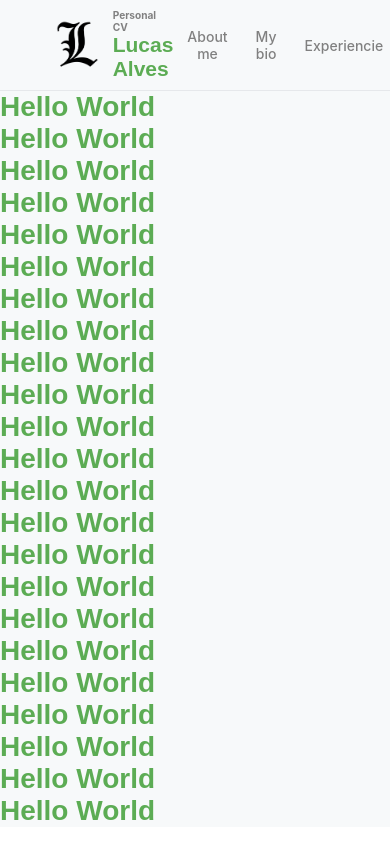
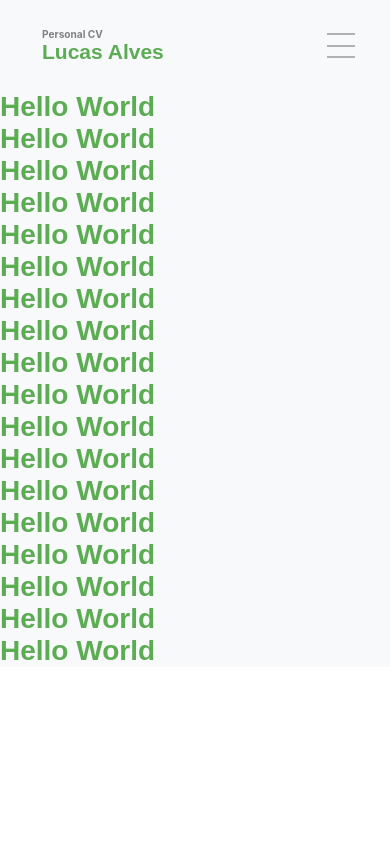
Before and after one commit to CaduRoriz/CVLucasAlves, a Next.js app in the folder cv-lucas/: page / in a window 390 px wide. Built offline with nearby package versions, Linux system fonts and the light colour scheme.

Commit message:
finishing Header

```diff
--- /dev/null
+++ b/cv-lucas/src/components/AboutMe/index.tsx
@@ -0,0 +1,33 @@
+import styles from './styles.module.scss'
+import React from "react";
+
+export function AboutMe () {
+   return (
+        <div className={styles.aboutMe}>
+
+           <h1>Hello World</h1>
+           <h1>Hello World</h1>
+           <h1>Hello World</h1>
+           <h1>Hello World</h1>
+           <h1>Hello World</h1>
+           <h1>Hello World</h1>
+           <h1>Hello World</h1>
+           <h1>Hello World</h1>
+           <h1>Hello World</h1>
+           <h1>Hello World</h1>
+           <h1>Hello World</h1>
+           <h1>Hello World</h1>
+           <h1>Hello World</h1>
+           <h1>Hello World</h1>
+           <h1>Hello World</h1>
+           <h1>Hello World</h1>
+           <h1>Hello World</h1>
+           <h1>Hello World</h1>
+            {/* <div className={styles.apresentation}>
+
+            </div>
+
+            <img className={styles.img}src="" /> */}
+        </div>
+   )
+}
--- /dev/null
+++ b/cv-lucas/src/components/AboutMe/styles.module.scss
@@ -0,0 +1,20 @@
+
+// .aboutMe{
+//     display: flex;
+//     flex-direction: row;
+//     justify-content: center;
+// }
+
+// .apresentation{
+//     width: 10rem;
+//     height: 10rem;
+
+//     background: blue;
+// }
+
+// .img{
+//     width: 10rem;
+//     height: 10rem;
+
+//     background: red;
+// }
--- a/cv-lucas/src/components/Header/index.tsx
+++ b/cv-lucas/src/components/Header/index.tsx
@@ -1,7 +1,12 @@
 import styles from './styles.module.scss'
+import React from "react";
+
 
 export function Header () {
+    const [menuOpen, setMenu] = React.useState(false);
     return(
+
+
         <header className={styles.headerContainer}>
             <img src="logo.png" alt="Logo Lucas Alves'CV"/>
             <div className={styles.logoText}>
@@ -10,23 +15,57 @@ export function Header () {
             </div>
 
             <div className={styles.headerButtons}>
+                     <button className={styles.buttons} >Home</button>
+                    <button className={styles.buttons}>About Me</button>
+                    <button className={styles.buttons}>Experiencie</button>
+                    <button className={styles.buttons}>Education Highlights</button>
+                    <button className={styles.buttons}>Skills</button>
+                    <button className={styles.buttons}>My Projects</button>
+                    <button className={styles.buttonCallme}>Send me an email</button>
+
+            </div>
+
+            <button  className={`${menuOpen ? styles.close : ""} ${styles.hamburguer} `}
+                    onClick={() => setMenu(!menuOpen)}
+
+                    >
+                        <span className={styles.bar1}/>
+                        <span className={styles.bar2}/>
+                        <span className={styles.bar3}/>
+
+            </button>
 
 
-                    <button className={styles.buttons}>About me</button>
+            <div className={`${menuOpen ? styles.visible : ""} ${styles.sideHeaderButtons}`}>
 
-                    <button className={styles.buttons}>My bio</button>
+                <button className={styles.buttons}
+                    onClick={() => {
+                        setMenu(!menuOpen)
 
-                    <button className={styles.buttons}>Experiencie</button>
+                    }}
+                >About Me</button>
+                <button className={styles.buttons}
+                    onClick={() => setMenu(false)}
+                >Experiencie</button>
 
-                    <button className={styles.buttons}>Certificates</button>
+                <button className={styles.buttons}
+                    onClick={() => setMenu(false)}
+                >Education Highlights</button>
 
-                    <button className={styles.buttons}>Skills</button>
+                <button className={styles.buttons}
+                    onClick={() => setMenu(false)}
+                >Skills</button>
 
-                    <button className={styles.buttons}>Contact</button>
+                <button className={styles.buttons}
+                    onClick={() => setMenu(false)}
+                >My Projects</button>
 
-                    <button className={styles.buttonCallme}>Call me right now</button>
+                <button className={styles.buttons}
+                    onClick={() => setMenu(false)}
+                >Send me an email</button>
 
             </div>
+
         </header>
     )
 }
--- a/cv-lucas/src/components/Header/styles.module.scss
+++ b/cv-lucas/src/components/Header/styles.module.scss
@@ -5,16 +5,96 @@
     width: 100%;
     display: flex;
     align-items: center;
+    flex-direction: row;
 
-    padding: 2rem 4rem;
+    padding: 2rem 3rem;
 
-    border-bottom: 1px solid var(--gray-100);
+    // border-bottom: 1px solid var(--gray-100);
 
     img{
+        display: none; //apenas enquanto nao disponibiliza logo real
         height: 50px;
         width: 50px;
     }
+
+    @media (max-width: 935px){
+        padding: 2rem;
+    }
+
 }
+
+.hamburguer{
+    width: 3rem;
+    height: 2.75rem;
+    padding: 0.5rem;
+    margin-left: auto;
+
+    background-color: transparent;
+    border: none;
+    border-radius: 6px;
+
+    display: flex;
+    flex-direction: column;
+    align-items: center;
+    justify-content: space-between;
+
+
+    span{
+        width: 100%;
+        height: 2px;
+        background-color: #b1b1b1;
+
+        span + span{
+            margin-top: 0.5rem;
+        }
+
+        &.bar1 {
+            transition: transform 0.6s;
+          }
+
+          &.bar2 {
+            transition: opacity 0.6s;
+          }
+
+          &.bar3 {
+            transition: transform 0.6s;
+          }
+    }
+
+    transition: background-color 0.3s !important;
+
+    &:hover {
+        filter: brightness(1) !important;
+        cursor: pointer;
+    }
+
+    @media (min-width:935px){
+        display: none;
+    }
+}
+
+
+
+.close {
+    span.bar1 {
+      transform: rotate(-45deg) translate(-9px,9px);
+    }
+    span.bar2 {
+      opacity: 0;
+    }
+    span.bar3 {
+      transform: rotate(45deg) translate(-8Px, -7px);
+    }
+}
+
+    @media(max-width: 720px) {
+        .close {
+            span.bar1 {
+              transform: rotate(-45deg) translate(-9px,8px);
+            }
+    }
+  }
+
 
 
 
@@ -33,8 +113,12 @@
     display: flex;
     align-items: center;
 
+    @media (max-width:934px){
+        display: none;
+    }
+
     .buttons{
-        margin: 0 1rem;
+        margin: 0 0.5rem;
         display: flex;
         color: var(--gray-300);
         background: none;
@@ -50,7 +134,7 @@
             transform: translateX(-50%);
             width: 0;
             height: 1px;
-            background: black;
+            background: var(--gren-500);
             transition: 0.4s;
 
         }
@@ -64,7 +148,7 @@
     }
 
     .buttonCallme{
-        color: white;
+        color: var(--gray-50);
         padding: 10px;
         height: 50px;
         background-color: var(--gren-500);
@@ -79,5 +163,55 @@
         }
     }
 
+}
 
+.sideHeaderButtons{
+    right:-100%;
+    top: 6.5rem;
+    position: absolute;
+
+    display: flex;
+    align-items: center;
+    flex-direction: column;
+
+    border-left: 1px solid var(--gray-100);
+    border-bottom: 1px solid var(--gray-100);
+
+    transition: 0.6s;
+
+
+    .buttons{
+        width: 100%;
+        height: 4rem;
+        padding: 1rem 2rem;
+        background: var(--gray-50);
+        border: none;
+
+        &::after{
+            content: "";
+            position: absolute;
+            margin-top: 2.5rem;
+            left: 50%;
+            transform: translateX(-50%);
+            width: 0;
+            height: 1px;
+            background: var(--gren-500);
+            transition: 0.4s;
+        }
+
+        &:hover{
+            &::after{
+                width: 100%;
+            }
+        }
+
+    }
+
+    @media (min-width: 926px) {
+        display: none;
+    }
+
+    &.visible{
+        right: 0;
+    }
 }
--- a/cv-lucas/src/pages/index.tsx
+++ b/cv-lucas/src/pages/index.tsx
@@ -1,32 +1,12 @@
 import type { NextPage } from 'next'
 import styles from '../styles/app.module.scss'
+import { AboutMe } from '../components/AboutMe'
 
 const Home: NextPage = () => {
   return (
     <div className={styles.container}>
-        <h1>Hello World</h1>
-        <h1>Hello World</h1>
-        <h1>Hello World</h1>
-        <h1>Hello World</h1>
-        <h1>Hello World</h1>
-        <h1>Hello World</h1>
-        <h1>Hello World</h1>
-        <h1>Hello World</h1>
-        <h1>Hello World</h1>
-        <h1>Hello World</h1>
-        <h1>Hello World</h1>
-        <h1>Hello World</h1>
-        <h1>Hello World</h1>
-        <h1>Hello World</h1>
-        <h1>Hello World</h1>
-        <h1>Hello World</h1>
-        <h1>Hello World</h1>
-        <h1>Hello World</h1>
-        <h1>Hello World</h1>
-        <h1>Hello World</h1>
-        <h1>Hello World</h1>
-        <h1>Hello World</h1>
-        <h1>Hello World</h1>
+      <AboutMe/>
+
     </div>
   )
 }
--- a/cv-lucas/src/styles/app.module.scss
+++ b/cv-lucas/src/styles/app.module.scss
@@ -9,5 +9,6 @@
 .container{
     background: var(--gray-50);
     padding-top: 6.5rem;
+    height: 100%;
 
 }
```
